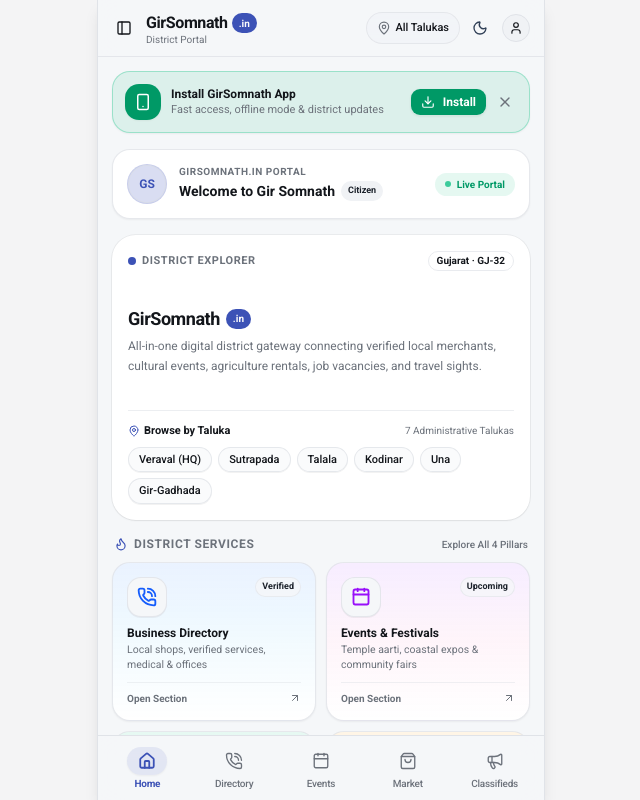
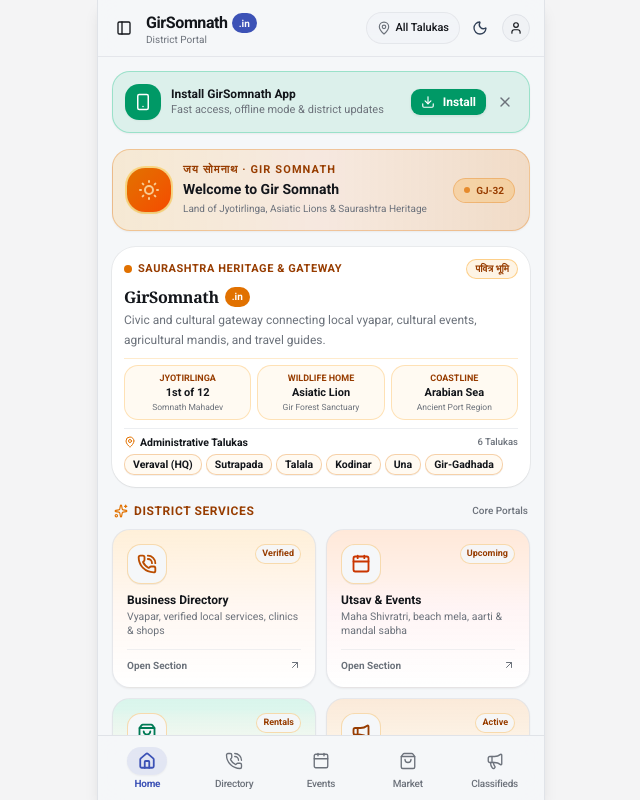
Before and after one commit to manojgohel/girsomnath, a Next.js app: page / in a window 1280 px wide. Shown: the whole page, without its empty margins (319-959 px from the left). Built offline with nearby package versions, Linux system fonts and the light colour scheme.

Commit message:
feat: redesign homepage with cultural theme and heritage branding

```diff
--- a/src/app/page.js
+++ b/src/app/page.js
@@ -1,6 +1,7 @@
 "use client";
 
 import Link from "next/link";
+import Image from "next/image";
 import {
   Calendar,
   ShoppingBag,
@@ -11,11 +12,10 @@ import {
   ShieldAlert,
   ChevronRight,
   Sparkles,
-  Search,
   ExternalLink,
   Phone,
-  Flame,
-  ArrowUpRight
+  ArrowUpRight,
+  SunMedium
 } from "lucide-react";
 import { Card } from "@/components/ui/card";
 import { Badge } from "@/components/ui/badge";
@@ -23,46 +23,52 @@ import { Avatar, AvatarFallback } from "@/components/ui/avatar";
 import { PwaInstallBanner } from "@/components/pwa-install-banner";
 import { TALUKAS } from "@/lib/constants";
 
+const CULTURAL_STATS = [
+  { label: "Jyotirlinga", value: "1st of 12", sub: "Somnath Mahadev" },
+  { label: "Wildlife Home", value: "Asiatic Lion", sub: "Gir Forest Sanctuary" },
+  { label: "Coastline", value: "Arabian Sea", sub: "Ancient Port Region" }
+];
+
 const MAIN_MODULES = [
   {
     href: "/directory",
     title: "Business Directory",
-    desc: "Local shops, verified services, medical & offices",
+    desc: "Vyapar, verified local services, clinics & shops",
     badge: "Verified",
     icon: PhoneCall,
-    iconColor: "text-blue-600 dark:text-blue-400",
-    gradient: "from-blue-500/10 via-sky-500/5 to-transparent",
-    borderHover: "hover:border-blue-500/40"
+    iconColor: "text-amber-700 dark:text-amber-400",
+    gradient: "from-amber-500/15 via-orange-500/5 to-transparent",
+    borderHover: "hover:border-amber-500/50"
   },
   {
     href: "/events",
-    title: "Events & Festivals",
-    desc: "Temple aarti, coastal expos & community fairs",
+    title: "Utsav & Events",
+    desc: "Maha Shivratri, beach mela, aarti & mandal sabha",
     badge: "Upcoming",
     icon: Calendar,
-    iconColor: "text-purple-600 dark:text-purple-400",
-    gradient: "from-purple-500/10 via-pink-500/5 to-transparent",
-    borderHover: "hover:border-purple-500/40"
+    iconColor: "text-orange-700 dark:text-orange-400",
+    gradient: "from-orange-500/15 via-red-500/5 to-transparent",
+    borderHover: "hover:border-orange-500/50"
   },
   {
     href: "/market",
-    title: "Marketplace Rentals",
-    desc: "Tractors, warehouses, farm gear & orchards",
+    title: "Krishi & Market",
+    desc: "Kesar mango orchards, tractors, mandis & tools",
     badge: "Rentals",
     icon: ShoppingBag,
-    iconColor: "text-emerald-600 dark:text-emerald-400",
-    gradient: "from-emerald-500/10 via-teal-500/5 to-transparent",
-    borderHover: "hover:border-emerald-500/40"
+    iconColor: "text-emerald-700 dark:text-emerald-400",
+    gradient: "from-emerald-500/15 via-amber-500/5 to-transparent",
+    borderHover: "hover:border-emerald-500/50"
   },
   {
     href: "/classifieds",
-    title: "Classifieds & Jobs",
-    desc: "Local job vacancies, flats, rentals & notices",
+    title: "Classifieds & Rojgar",
+    desc: "District jobs, rental houses, factory & driver ads",
     badge: "Active",
     icon: Megaphone,
-    iconColor: "text-amber-600 dark:text-amber-400",
-    gradient: "from-amber-500/10 via-orange-500/5 to-transparent",
-    borderHover: "hover:border-amber-500/40"
+    iconColor: "text-amber-800 dark:text-amber-300",
+    gradient: "from-amber-600/15 via-yellow-500/5 to-transparent",
+    borderHover: "hover:border-amber-600/50"
   }
 ];
 
@@ -78,72 +84,91 @@ export default function Home() {
     <div className="flex flex-col space-y-4 px-3.5 py-2.5">
       <PwaInstallBanner />
 
-      <div className="flex items-center justify-between rounded-2xl border border-border/80 bg-card p-3.5 shadow-xs">
-        <div className="flex items-center gap-3 min-w-0">
-          <Avatar className="size-10 border border-primary/20 bg-primary/10 text-primary">
-            <AvatarFallback className="font-bold text-xs bg-primary/10 text-primary">
-              GS
-            </AvatarFallback>
-          </Avatar>
-          <div className="flex flex-col min-w-0">
-            <span className="text-[10px] text-muted-foreground uppercase font-bold tracking-wider leading-none">
-              GirSomnath.in Portal
-            </span>
-            <div className="flex items-center gap-1.5 mt-1">
-              <h1 className="text-sm font-bold text-foreground truncate">
+      <div className="relative overflow-hidden rounded-2xl border border-amber-600/30 bg-linear-to-r from-amber-500/15 via-orange-500/10 to-amber-600/20 p-3.5 shadow-xs">
+        <div className="flex items-center justify-between gap-3">
+          <div className="flex items-center gap-3 min-w-0">
+            <div className="relative flex size-11 shrink-0 items-center justify-center rounded-2xl bg-linear-to-br from-amber-600 to-orange-600 text-white shadow-sm ring-2 ring-amber-400/40">
+              <SunMedium className="size-6 text-amber-100 animate-pulse" />
+            </div>
+            <div className="flex flex-col min-w-0">
+              <div className="flex items-center gap-1.5">
+                <span className="text-[11px] font-bold text-amber-800 dark:text-amber-300 uppercase tracking-widest leading-none">
+                  जय सोमनाथ · Gir Somnath
+                </span>
+              </div>
+              <h1 className="text-sm font-bold text-foreground mt-1 truncate">
                 Welcome to Gir Somnath
               </h1>
-              <Badge variant="secondary" className="px-1.5 py-0 text-[9px] font-semibold shrink-0">
-                Citizen
-              </Badge>
+              <span className="text-[10px] text-muted-foreground mt-0.5">
+                Land of Jyotirlinga, Asiatic Lions & Saurashtra Heritage
+              </span>
             </div>
           </div>
+          <span className="inline-flex items-center gap-1.5 text-[10px] font-bold text-amber-800 dark:text-amber-300 bg-amber-500/20 dark:bg-amber-400/10 border border-amber-600/30 px-2.5 py-1 rounded-full shrink-0">
+            <span className="size-1.5 rounded-full bg-amber-600 dark:bg-amber-400 animate-pulse" /> GJ-32
+          </span>
         </div>
-        <span className="inline-flex items-center gap-1.5 text-[10px] font-semibold text-emerald-600 dark:text-emerald-400 bg-emerald-500/10 px-2.5 py-1 rounded-full shrink-0">
-          <span className="size-1.5 rounded-full bg-emerald-500 animate-pulse" /> Live Portal
-        </span>
       </div>
 
-      <Card className="relative overflow-hidden border-border/80 bg-card p-4 shadow-xs space-y-3.5">
+      <Card className="relative overflow-hidden border-amber-500/30 bg-card p-3 py-3 gap-2 shadow-xs">
         <div className="flex items-center justify-between">
           <div className="flex items-center gap-1.5">
-            <span className="flex size-2 rounded-full bg-primary" />
-            <span className="text-[11px] font-bold uppercase tracking-wider text-muted-foreground">
-              District Explorer
+            <span className="flex size-2 rounded-full bg-amber-600" />
+            <span className="text-[11px] font-bold uppercase tracking-wider text-amber-800 dark:text-amber-300">
+              Saurashtra Heritage & Gateway
             </span>
           </div>
-          <Badge variant="outline" className="text-[10px] border-border/70 font-semibold">
-            Gujarat · GJ-32
+          <Badge variant="outline" className="text-[10px] border-amber-500/40 text-amber-800 dark:text-amber-300 font-semibold bg-amber-500/10">
+            पवित्र भूमि
           </Badge>
         </div>
 
         <div>
           <div className="flex items-center gap-1.5">
-            <h2 className="text-lg font-bold text-foreground tracking-tight">
+            <h2 className="text-base font-bold text-foreground tracking-tight font-serif leading-none">
               GirSomnath
             </h2>
-            <Badge variant="default" className="px-1.5 py-0 text-[10px] font-bold">
+            <Badge className="bg-amber-600 text-white px-1.5 py-0 text-[10px] font-bold hover:bg-amber-700">
               .in
             </Badge>
           </div>
           <p className="mt-1 text-xs text-muted-foreground leading-relaxed">
-            All-in-one digital district gateway connecting verified local merchants, cultural events, agriculture rentals, job vacancies, and travel sights.
+            Civic and cultural gateway connecting local vyapar, cultural events, agricultural mandis, and travel guides.
           </p>
         </div>
 
-        <div className="border-t border-border/60 pt-3 space-y-2">
+        <div className="grid grid-cols-3 gap-1.5 pt-1.5 border-t border-amber-500/20">
+          {CULTURAL_STATS.map((stat, idx) => (
+            <div
+              key={idx}
+              className="rounded-xl border border-amber-500/25 bg-amber-500/5 p-1.5 text-center"
+            >
+              <p className="text-[9px] uppercase font-bold text-amber-800 dark:text-amber-300">
+                {stat.label}
+              </p>
+              <p className="text-[11px] font-bold text-foreground truncate">
+                {stat.value}
+              </p>
+              <p className="text-[8.5px] text-muted-foreground truncate">
+                {stat.sub}
+              </p>
+            </div>
+          ))}
+        </div>
+
+        <div className="border-t border-border/60 pt-1.5 space-y-1">
           <div className="flex items-center justify-between">
-            <span className="text-[11px] font-semibold text-foreground flex items-center gap-1">
-              <MapPin className="size-3 text-primary" /> Browse by Taluka
+            <span className="text-[10.5px] font-semibold text-foreground flex items-center gap-1">
+              <MapPin className="size-3 text-amber-600 dark:text-amber-400" /> Administrative Talukas
             </span>
-            <span className="text-[10px] text-muted-foreground">7 Administrative Talukas</span>
+            <span className="text-[9.5px] text-muted-foreground font-medium">6 Talukas</span>
           </div>
-          <div className="flex flex-wrap gap-1.5">
+          <div className="flex flex-wrap gap-1">
             {TALUKAS.map((taluka) => (
               <Link
                 key={taluka}
                 href={`/directory?taluka=${encodeURIComponent(taluka)}`}
-                className="inline-flex items-center gap-1 rounded-xl border border-border/80 bg-muted/30 px-2.5 py-1 text-[11px] font-medium text-foreground transition-all hover:bg-muted/70 hover:border-primary/40 active:scale-95 shadow-2xs"
+                className="inline-flex items-center gap-1 rounded-lg border border-amber-600/30 bg-amber-500/5 px-2 py-0.5 text-[10.5px] font-semibold text-foreground transition-all hover:bg-amber-500/15 hover:border-amber-600/50 active:scale-95 shadow-2xs"
               >
                 <span>{taluka}</span>
               </Link>
@@ -154,10 +179,10 @@ export default function Home() {
 
       <section className="space-y-2.5">
         <div className="flex items-center justify-between px-0.5">
-          <span className="text-xs font-bold uppercase tracking-wider text-muted-foreground flex items-center gap-1.5">
-            <Flame className="size-3.5 text-primary" /> District Services
+          <span className="text-xs font-bold uppercase tracking-wider text-amber-800 dark:text-amber-300 flex items-center gap-1.5">
+            <Sparkles className="size-3.5 text-amber-600" /> District Services
           </span>
-          <span className="text-[10px] text-muted-foreground font-medium">Explore All 4 Pillars</span>
+          <span className="text-[10px] text-muted-foreground font-medium">Core Portals</span>
         </div>
 
         <div className="grid grid-cols-2 gap-2.5">
@@ -171,16 +196,16 @@ export default function Home() {
               >
                 <div className="space-y-2">
                   <div className="flex items-start justify-between">
-                    <div className="flex size-10 items-center justify-center rounded-xl bg-background border border-border/80 shadow-2xs group-hover:scale-105 transition-transform">
+                    <div className="flex size-10 items-center justify-center rounded-xl bg-background border border-amber-500/30 shadow-2xs group-hover:scale-105 transition-transform">
                       <Icon className={`size-5 stroke-[2.2] ${item.iconColor}`} />
                     </div>
-                    <Badge variant="secondary" className="text-[9px] px-1.5 py-0 font-semibold bg-background/80 border border-border/60">
+                    <Badge variant="secondary" className="text-[9px] px-1.5 py-0 font-bold bg-background/90 border border-amber-500/30 text-amber-800 dark:text-amber-300">
                       {item.badge}
                     </Badge>
                   </div>
 
                   <div>
-                    <h3 className="text-xs font-bold text-foreground group-hover:text-primary transition-colors flex items-center gap-1">
+                    <h3 className="text-xs font-bold text-foreground group-hover:text-amber-700 dark:group-hover:text-amber-400 transition-colors flex items-center gap-1">
                       {item.title}
                     </h3>
                     <p className="text-[10.5px] text-muted-foreground mt-0.5 leading-snug line-clamp-2">
@@ -191,7 +216,7 @@ export default function Home() {
 
                 <div className="mt-2.5 pt-2 border-t border-border/50 flex items-center justify-between text-[10px] font-semibold text-muted-foreground group-hover:text-foreground">
                   <span>Open Section</span>
-                  <ArrowUpRight className="size-3 text-muted-foreground group-hover:text-primary transition-colors" />
+                  <ArrowUpRight className="size-3 text-muted-foreground group-hover:text-amber-600 transition-colors" />
                 </div>
               </Link>
             );
@@ -200,10 +225,10 @@ export default function Home() {
       </section>
 
       <Link href="/sights" className="block active:scale-[0.99] transition-transform">
-        <Card className="relative overflow-hidden border-border/80 bg-linear-to-r from-orange-500/10 via-amber-500/10 to-emerald-500/10 p-3.5 shadow-xs hover:border-primary/50 transition-colors">
+        <Card className="relative overflow-hidden border-border/80 bg-linear-to-r from-orange-500/15 via-amber-500/10 to-emerald-500/10 p-3.5 shadow-xs hover:border-primary/50 transition-colors">
           <div className="flex items-center justify-between gap-3">
             <div className="flex items-center gap-3 min-w-0">
-              <div className="flex size-11 shrink-0 items-center justify-center rounded-2xl bg-linear-to-br from-orange-500 to-amber-600 text-white shadow-xs">
+              <div className="flex size-11 shrink-0 items-center justify-center rounded-2xl bg-linear-to-br from-amber-600 via-orange-600 to-amber-700 text-white shadow-xs">
                 <Compass className="size-6 stroke-[2.2]" />
               </div>
               <div className="min-w-0">
@@ -211,12 +236,12 @@ export default function Home() {
                   <span className="text-xs font-bold text-foreground">
                     Top Sights & Attractions
                   </span>
-                  <Badge className="bg-amber-500 text-white text-[9px] px-1.5 py-0 font-bold">
+                  <Badge className="bg-amber-600 text-white text-[9px] px-1.5 py-0 font-bold">
                     <Sparkles className="size-2.5 mr-0.5" /> Guide
                   </Badge>
                 </div>
                 <p className="text-[11px] text-muted-foreground mt-0.5 truncate">
-                  Most visited places, Somnath Temple, Gir Lion Safari & Beaches
+                  Somnath Jyotirlinga, Gir Lion Safari, Triveni Sangam & Beaches
                 </p>
               </div>
             </div>
@@ -237,7 +262,7 @@ export default function Home() {
               <h3 className="text-xs font-bold text-foreground leading-none">
                 Emergency & Helplines
               </h3>
-              <p className="text-[10px] text-muted-foreground mt-0.5">Direct 24/7 Government Assistance</p>
+              <p className="text-[10px] text-muted-foreground mt-0.5">Direct 24/7 Citizen Assistance</p>
             </div>
           </div>
           <Badge variant="outline" className="text-[9px] border-border/70 font-semibold bg-muted/40">
@@ -250,13 +275,13 @@ export default function Home() {
             <a
               key={item.label}
               href={`tel:${item.number}`}
-              className="flex items-center justify-between rounded-xl bg-muted/30 p-2.5 border border-border/70 hover:bg-muted/70 hover:border-primary/40 transition-colors active:scale-95"
+              className="flex items-center justify-between rounded-xl bg-muted/30 p-2.5 border border-border/70 hover:bg-muted/70 hover:border-amber-600/40 transition-colors active:scale-95"
             >
               <div className="min-w-0">
                 <p className="text-[11px] font-bold text-foreground truncate">{item.label}</p>
                 <p className="text-[9px] text-muted-foreground truncate">{item.sub}</p>
               </div>
-              <div className="flex items-center gap-1 font-mono font-bold text-xs text-primary bg-primary/10 px-2 py-1 rounded-lg shrink-0">
+              <div className="flex items-center gap-1 font-mono font-bold text-xs text-amber-700 dark:text-amber-300 bg-amber-500/10 px-2 py-1 rounded-lg shrink-0">
                 <Phone className="size-3" />
                 <span>{item.number}</span>
               </div>
@@ -268,7 +293,7 @@ export default function Home() {
       <Card className="overflow-hidden border-border/80 bg-card p-3.5 gap-3 shadow-xs">
         <div className="flex items-center justify-between">
           <div className="flex items-center gap-2">
-            <div className="flex size-7 items-center justify-center rounded-lg bg-primary/10 text-primary">
+            <div className="flex size-7 items-center justify-center rounded-lg bg-amber-600/10 text-amber-700 dark:text-amber-400">
               <MapPin className="size-4" />
             </div>
             <div>
@@ -282,7 +307,7 @@ export default function Home() {
             href="https://www.google.com/maps/place/Gir+Somnath,+Gujarat"
             target="_blank"
             rel="noopener noreferrer"
-            className="inline-flex items-center gap-1 text-[10px] font-semibold text-primary hover:underline"
+            className="inline-flex items-center gap-1 text-[10px] font-semibold text-amber-700 dark:text-amber-400 hover:underline"
           >
             Full Map <ExternalLink className="size-3" />
           </a>
@@ -299,9 +324,21 @@ export default function Home() {
         </div>
       </Card>
 
-      <p className="text-[10px] text-center text-muted-foreground leading-relaxed px-2 pb-2">
+      <p className="text-[10px] text-center text-muted-foreground leading-relaxed px-2">
         GirSomnath.in is an independent community portal and is not an official government website or affiliated with any government department, entity, or scheme. It is an informational directory and utility platform for the citizens of Gir Somnath district.
       </p>
+
+      <div className="-mx-3.5 -mb-4 overflow-hidden pt-2">
+        <div className="relative aspect-[4.4/1] w-full">
+          <Image
+            src="/images/footer-image-gir-somnath.png"
+            alt="Gir Somnath Heritage Panorama"
+            fill
+            className="object-cover object-bottom"
+            sizes="(max-width: 768px) 100vw, 450px"
+          />
+        </div>
+      </div>
     </div>
   );
 }
```
Also changed, not shown: public/images/footer-image-gir-somnath.png (added), public/images/gir-somnath-heritage-footer.jpg (added).
